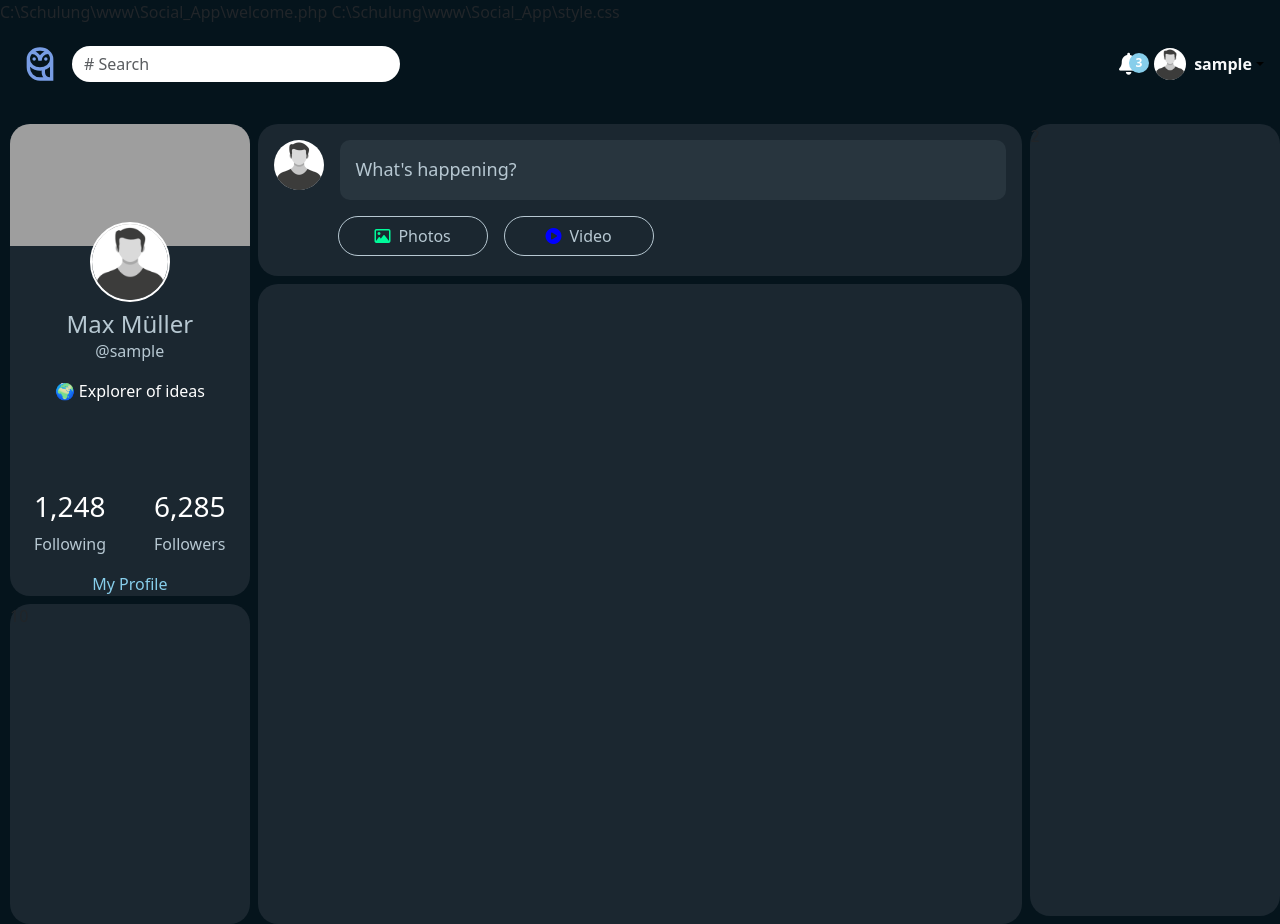
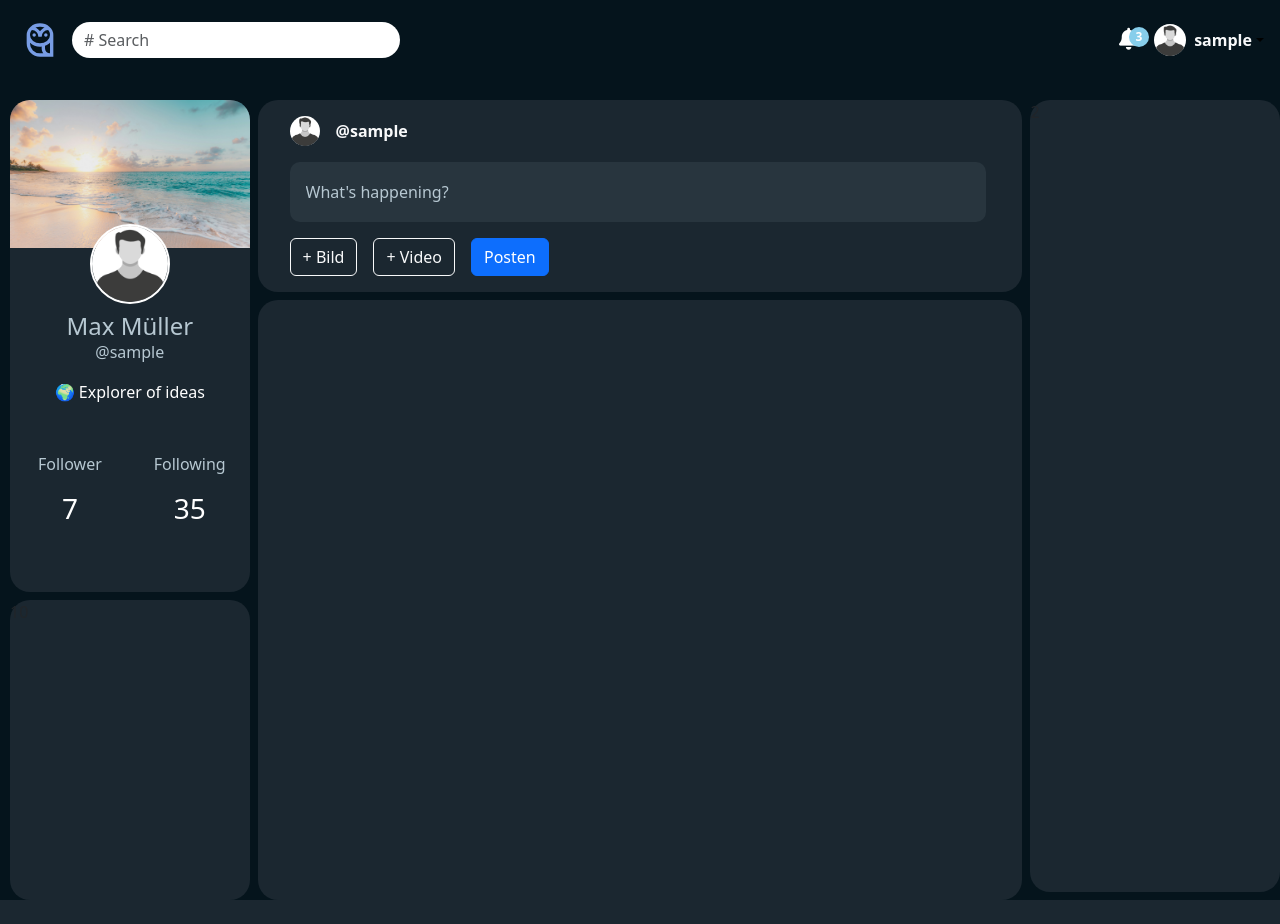
Before and after one commit to nicowalter91/socialowl, a PHP site: page /Social_App/welcome.php in a window 1280 px wide. After the commit the page ends 900 px from the top, so only its background shows below. Run offline with PHP 8.4, Linux system fonts and the light colour scheme; the visitor is signed in with stand-in values (Sample User, id 1); some libraries are stand-ins or nearby versions; grey boxes are pictures that could not be loaded.

Commit message:
ADD: Frontend Navbar und Tweetbox implementiert

```diff
--- a/style.css
+++ b/style.css
@@ -253,7 +253,7 @@ button.home .fa-house{
 
 .profile-top{
     height: 30%;
-    background-image: url(./assets/img/Background.jpg);
+    background-image: url(./img/Background.jpg);
     background-size: 100%;
     background-repeat: no-repeat;
     border-radius: 20px 20px 0px 0px;
@@ -273,8 +273,28 @@ button.home .fa-house{
 .stats{
     display: flex;
     justify-content: space-around;
-    margin-top: 30%;
+    margin-top: 10%;
 }
+
+.left-stats{
+    display: flex;
+    flex-direction: column;
+    justify-content: center;
+    align-items: center;
+    margin: 8px;
+    width: 50%;
+}
+
+
+.right-stats{
+    display: flex;
+    flex-direction: column;
+    justify-content: center;
+    align-items: center;
+    margin: 8px;
+    width: 50%;
+}
+
 
 .profile-link{
     display: flex;
@@ -302,21 +322,38 @@ button.home .fa-house{
 }
 
 .tweet-profile-image{
-    height: 50px;
-    width: 50px;
+    height: 30px;
+    width: 30px;
     border-radius: 50%;
+
 }
 
 .input-box > input::placeholder{
-    font-size: 18px;
+    font-size: 16px;
     color: #b7c8d2;
+}
+
+.input-box > input {
     padding-left: 16px;
 }
 
-.tweet-buttons{
+.tweet-user {
+    display: flex;
+    align-items: center;
+    margin-left: 32px;
+    margin-top: 16px;
+
+}
+
+.tweet-box-name{
+    margin-left: 16px;
+}
+
+.tweet-buttons-left{
     display: flex;
     gap: 16px;
-    margin-left: 80px;
+    margin-left: 32px;
+    margin-bottom: 16px;
 }
 
 button.tweet-button{
--- a/welcome.php
+++ b/welcome.php
@@ -33,8 +33,6 @@
     }
 ?>
 
-C:\Schulung\www\Social_App\welcome.php
-C:\Schulung\www\Social_App\style.css
 
 <!DOCTYPE html>
 <html lang="en">
@@ -101,35 +99,46 @@ C:\Schulung\www\Social_App\style.css
 
       <div class="stats">
         <div class="left-stats">
-          <h3 style="color: white">1,248</h3>
-        <p style="color: #b7c8d2">Following</p>
+          <p style="color: #b7c8d2">Follower</p>
+          <h3 style="color: white">7</h3>
       </div>
       <div class="right-stats">
-        <h3 style="color: white">6,285</h3>
-        <p style="color: #b7c8d2">Followers</p>
+        <p style="color: #b7c8d2">Following</p>
+        <h3 style="color: white">35</h3>
       </div>
     </div>
 
-    <div class="profile-link">
-      <a href="#">My Profile</a>
-    </div>
 
 
     </div>
     <div class="left-down-sidebar">10</div>
-    <div class="searchbar">2</div>
+
+
+
+
+
+
+
+    <!-- Main Content -->
     <div class="tweet-box">
+      <div class="tweet-user">
+        <img class="tweet-profile-image" src="./img/profil.png" alt="">
+        <strong class="text-light tweet-box-name">@<?php echo $_SESSION["username"] ?></strong>
+      </div>
       <div class="input-box">
-        <img class="tweet-profile-image" src="./img/profil.png" alt="">
         <input class="tweet-input-box" type="text" placeholder="What's happening?">
       </div>
-      <div class="tweet-buttons">
-        <button class="tweet-button"><i class="fa-regular fa-image"></i>Photos</button>
-        <button class="tweet-button"><i class="fa-solid fa-circle-play"></i>Video</button>
+      <div class="tweet-buttons-left">
+      <label for="file-upload" class="btn btn-outline-light">+ Bild</label>
+      <input type="file" id="file-upload" style="display: none;" />
+      <label for="file-upload" class="btn btn-outline-light">+ Video</label>
+      <input type="file" id="file-upload" style="display: none;" />
 
+      <button type="button" class="btn btn-primary">Posten</button>
       </div>
 
     </div>
+    <div class="searchbar">2</div>
     <div class="feed">
 
     </div>
```
Also changed, not shown: img/Background.jpg (added).
